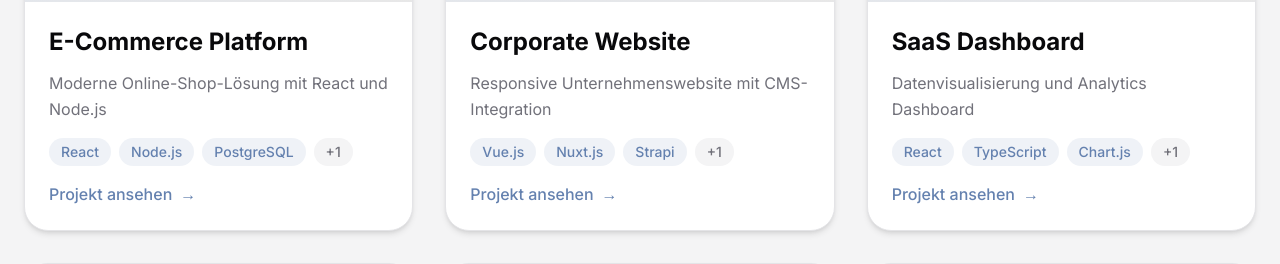
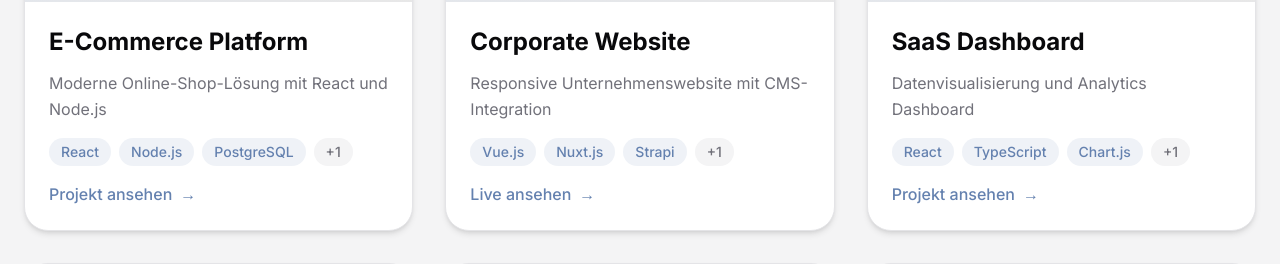
Before and after one commit to a-beltaief/pixel-showcase-bloom, a React (Vite) app: page / in a window 1280 px wide. Shown: the part 1476-1740 px from the top of the page. Built offline with nearby package versions, Linux system fonts and the light colour scheme.

Commit message:
Fix: Update Corporate Website embed URL

```diff
--- a/src/data/portfolio.ts
+++ b/src/data/portfolio.ts
@@ -29,6 +29,7 @@ export const portfolioProjects: PortfolioProject[] = [
     image: "/project-2.jpg",
     technologies: ["Vue.js", "Nuxt.js", "Strapi", "Tailwind"],
     url: "https://example.com",
+    embedUrl: "https://timeless-craftsmanship-showcase.lovable.app/",
     featured: true
   },
   {
```
